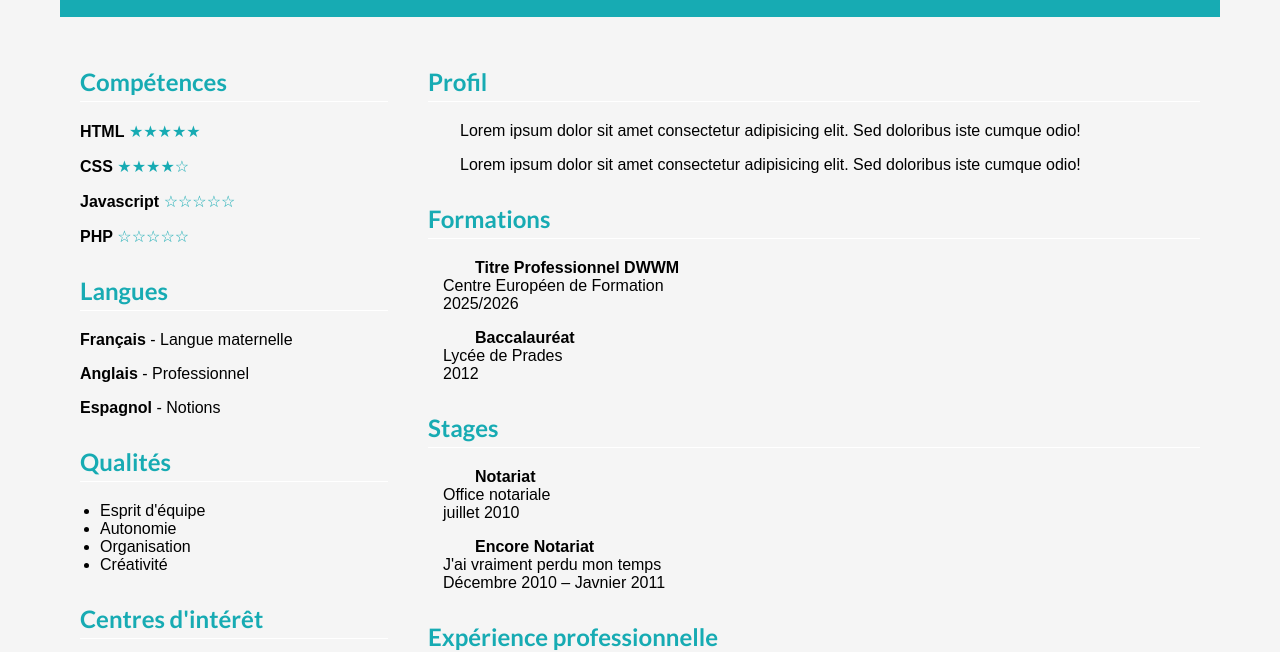
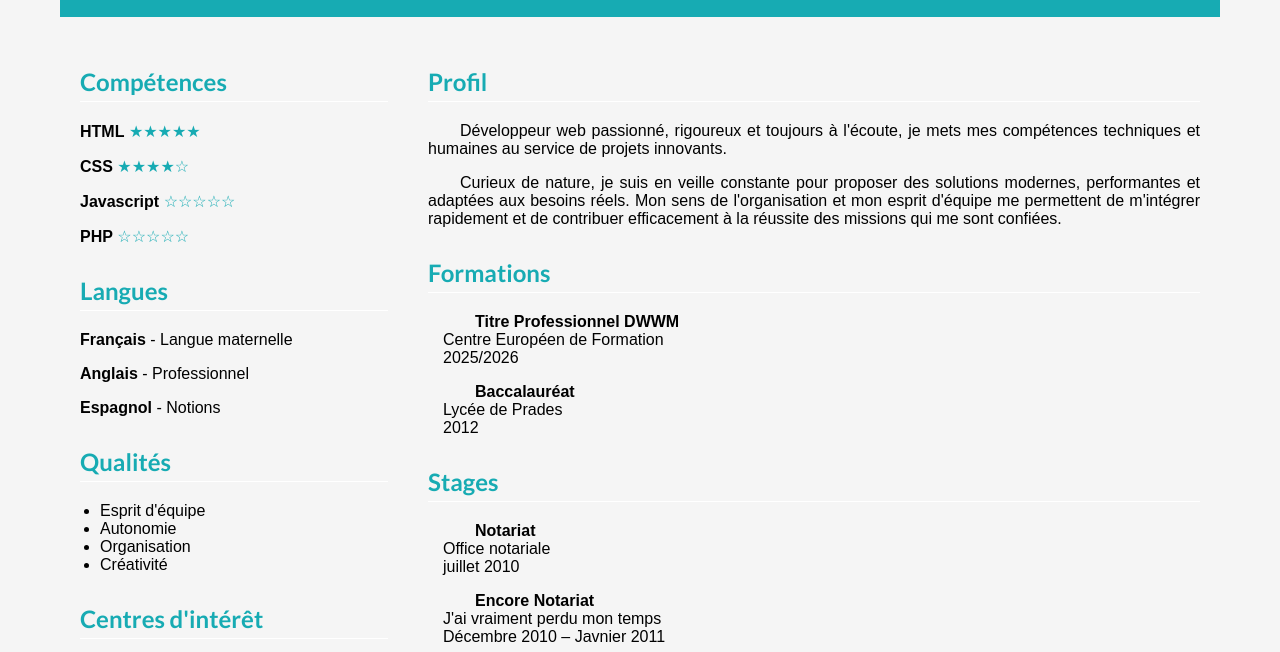
Before and after one commit to MicaNaranjo/Creer-mon-CV, a plain HTML site: page index.html in a window 1280 px wide. Shown: the part 166-818 px from the top of the page. Drawn offline with Linux system fonts and the light colour scheme; a web font is replaced by a local one.

Commit message:
Modifs Profils

```diff
--- a/index.html
+++ b/index.html
@@ -68,8 +68,9 @@
 
         <div class="right">
             <h2>Profil</h2>
-            <p>Lorem ipsum dolor sit amet consectetur adipisicing elit. Sed doloribus iste cumque odio!</p>
-            <p>Lorem ipsum dolor sit amet consectetur adipisicing elit. Sed doloribus iste cumque odio!</p>
+            <p>Développeur web passionné, rigoureux et toujours à l'écoute, je mets mes compétences techniques et humaines au service de projets innovants. </p>
+            <p>Curieux de nature, je suis en veille constante pour proposer des solutions modernes, performantes et adaptées aux besoins réels. Mon sens de l'organisation et mon esprit
+                d'équipe me permettent de m'intégrer rapidement et de contribuer efficacement à la réussite des missions qui me sont confiées.</p>
 
             <h2>Formations</h2>
             <div class="card">
```
